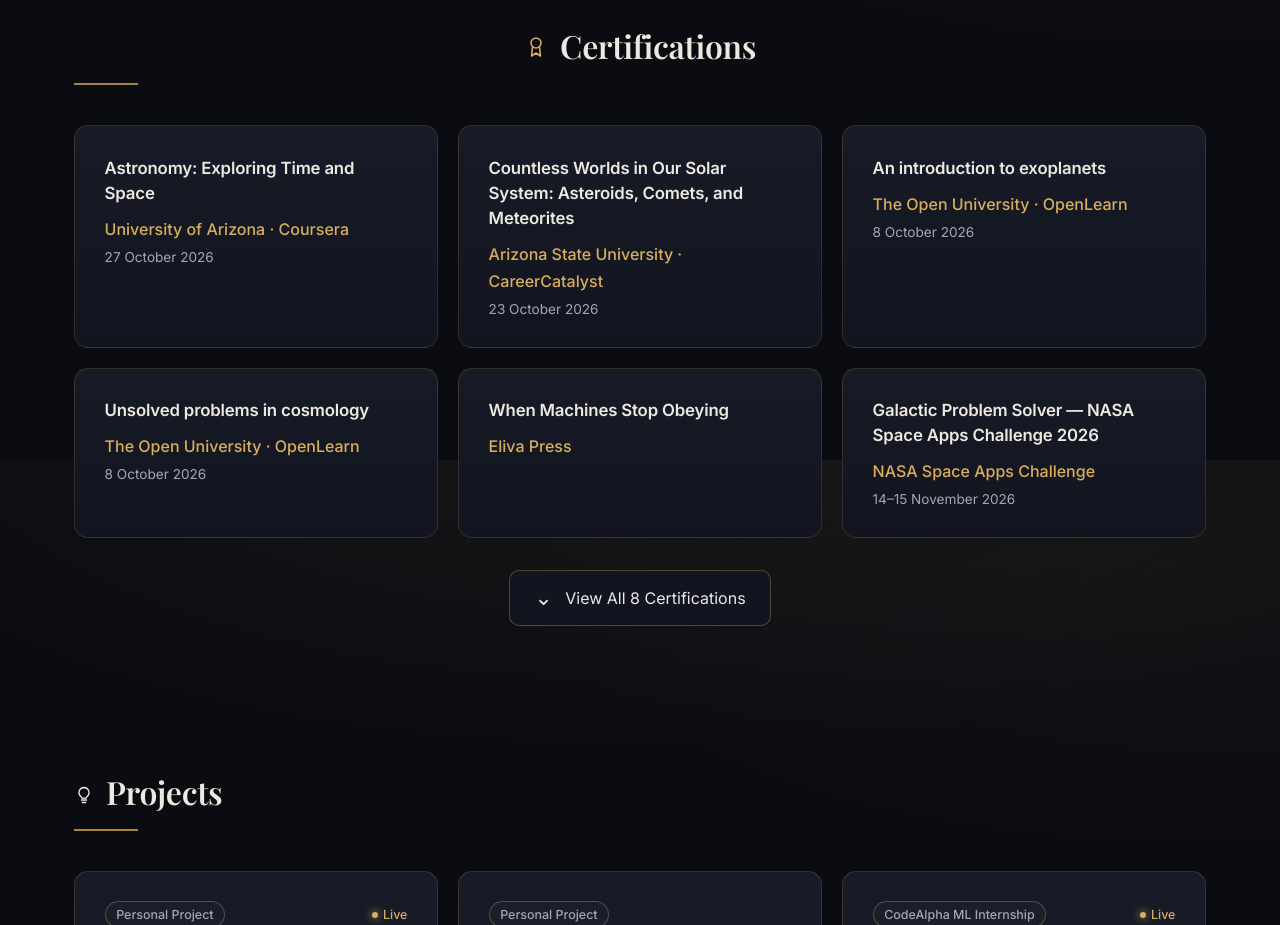
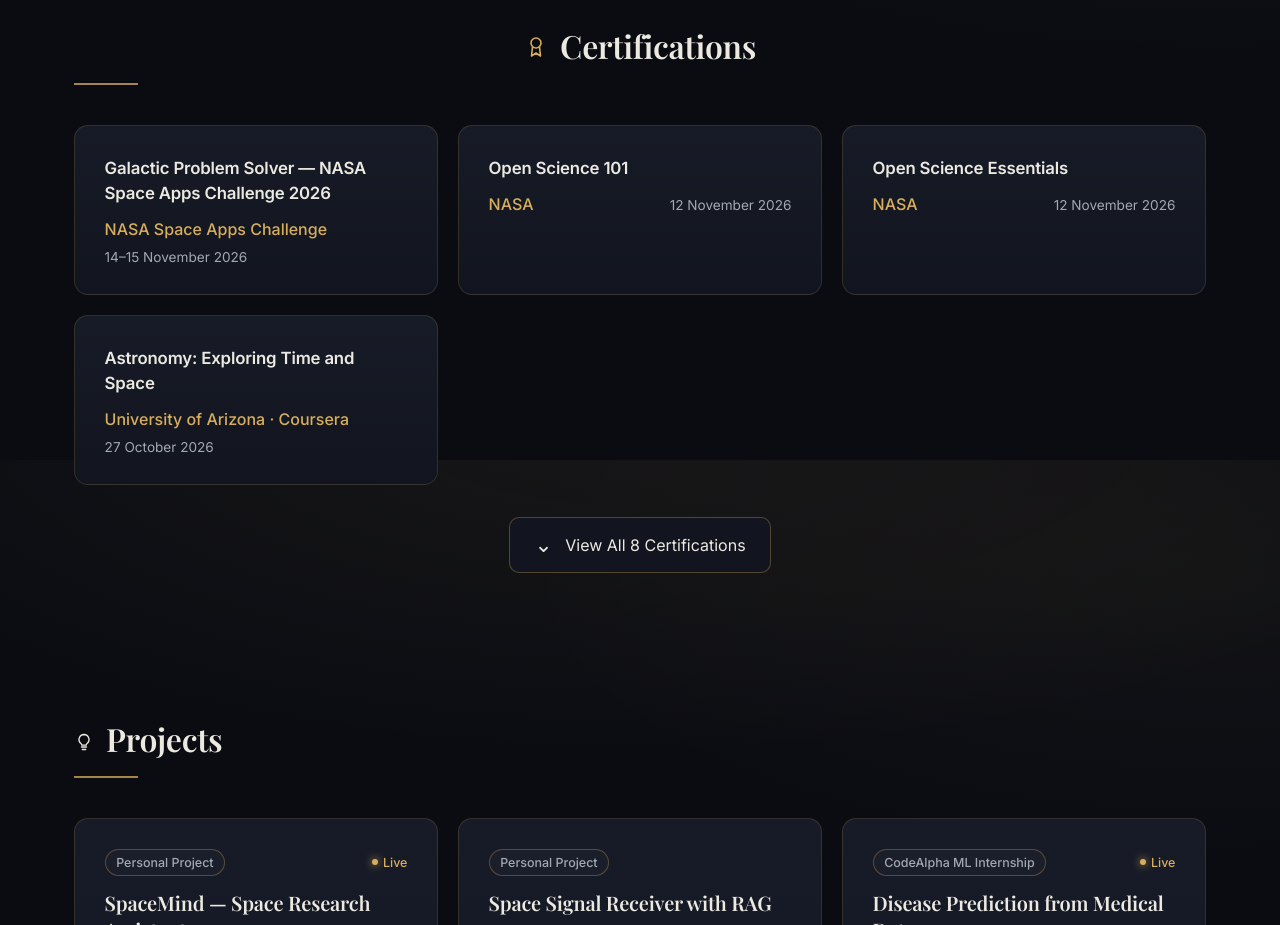
Before and after one commit to kamilcodes14/kamilcodes14.github.io, a React (Vite) app: page / in a window 1280 px wide. Shown: the part 5140-6065 px from the top of the page. Built offline with nearby package versions, Linux system fonts and the light colour scheme; a web font is replaced by a local one.

Commit message:
Feature NASA certificates first and show four highlights

```diff
--- a/src/pages/Certifications.jsx
+++ b/src/pages/Certifications.jsx
@@ -3,9 +3,23 @@ import { certifications } from "../data/content";
 import { IconAward, IconArrowUpRight } from "../components/Icons";
 import "./Credentials.css";
 
+const featuredCertificateFiles = [
+  "/certificates/nasa-space-apps-2026.pdf",
+  "/certificates/nasa-open-science-101.pdf",
+  "/certificates/nasa-open-science-essentials.pdf",
+  "/certificates/astronomy-exploring-time-and-space.pdf",
+];
+
+const orderedCertifications = [
+  ...featuredCertificateFiles
+    .map((file) => certifications.find((certificate) => certificate.file === file))
+    .filter(Boolean),
+  ...certifications.filter((certificate) => !featuredCertificateFiles.includes(certificate.file)),
+];
+
 export default function Certifications() {
   const [showAll, setShowAll] = useState(false);
-  const visibleCertifications = showAll ? certifications : certifications.slice(0, 6);
+  const visibleCertifications = showAll ? orderedCertifications : orderedCertifications.slice(0, 4);
 
   return (
     <section id="certifications" className="page credentials" aria-labelledby="certifications-title">
@@ -31,7 +45,7 @@ export default function Certifications() {
           </article>
         ))}
       </div>
-      {certifications.length > 6 && (
+      {orderedCertifications.length > 4 && (
         <div className="credentials__toggle-wrap">
           <button
             className="credentials__toggle"
@@ -41,7 +55,7 @@ export default function Certifications() {
             onClick={() => setShowAll((current) => !current)}
           >
             <span className="credentials__toggle-icon" aria-hidden="true">{showAll ? "⌃" : "⌄"}</span>
-            {showAll ? "Show Less" : `View All ${certifications.length} Certifications`}
+            {showAll ? "Show Less" : `View All ${orderedCertifications.length} Certifications`}
           </button>
         </div>
       )}
```
